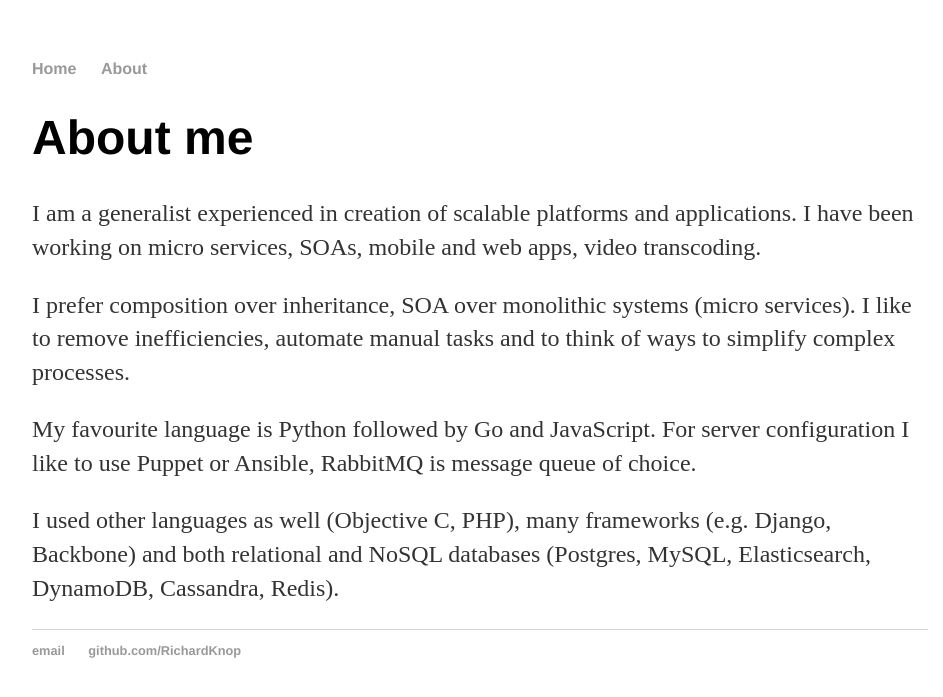
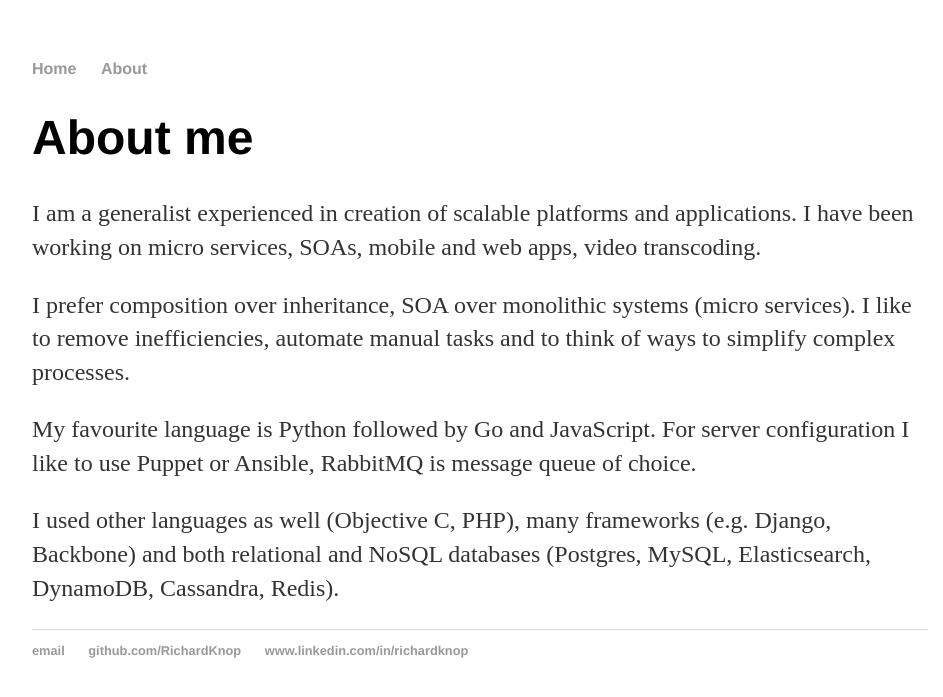
Before and after one commit to RichardKnop/richardknop.github.io, a Jekyll site: the page built from about/index.html, in a window 1280 px wide. Shown: the top 697 px of the page, without its empty margins (160-1103 px from the left). Built offline with Jekyll 4.4.1, drawn with Linux system fonts in a browser that asks for light colours.

Commit message:
Update default.html

```diff
--- a/_layouts/default.html
+++ b/_layouts/default.html
@@ -22,6 +22,7 @@
       <ul>
         <li><a href="mailto:risoknop@gmail.com">email</a></li>
         <li><a href="https://github.com/RichardKnop">github.com/RichardKnop</a></li>
+        <li><a href="https://www.linkedin.com/in/richardknop">www.linkedin.com/in/richardknop</a></li>
       </ul>
     </footer>
   </body>
```
